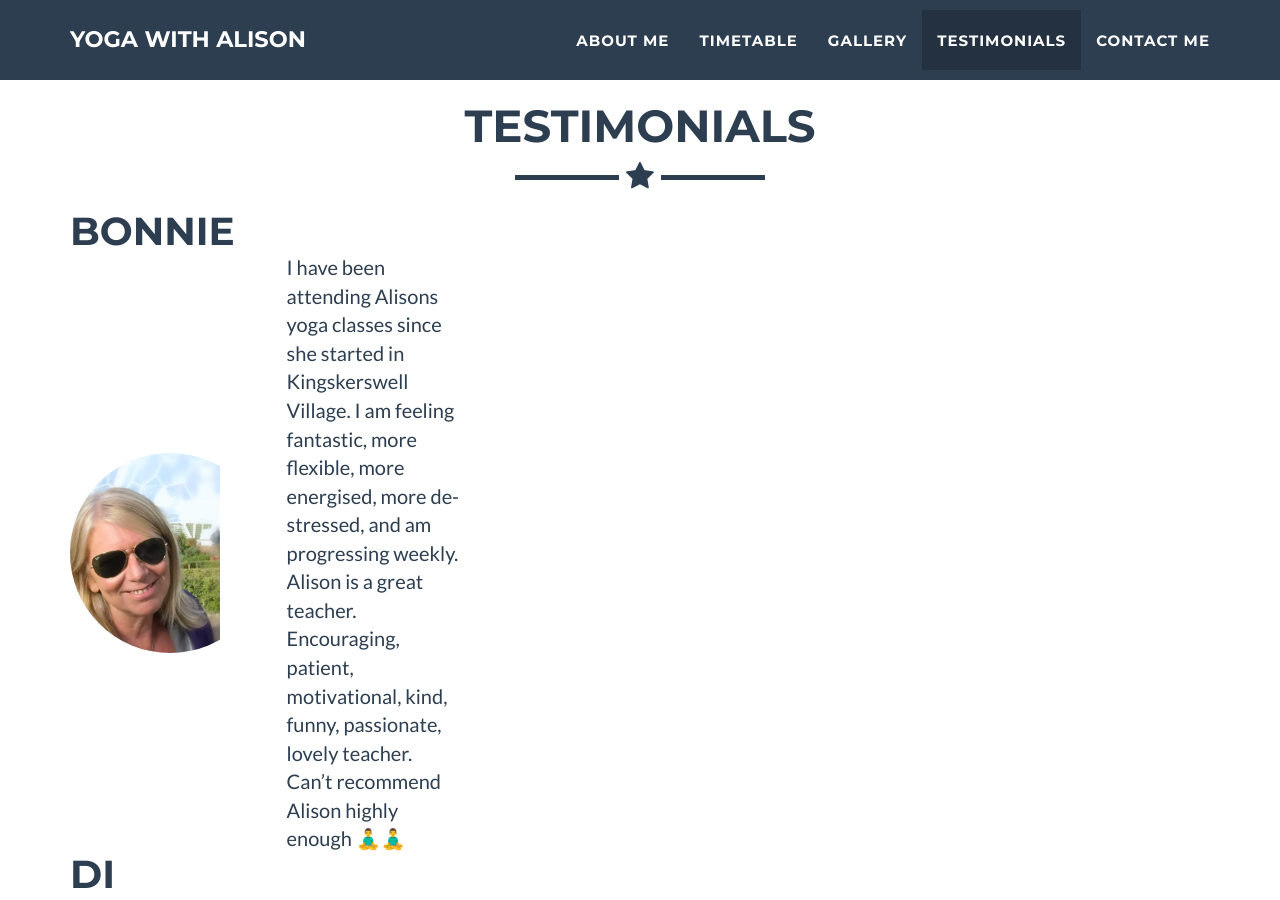
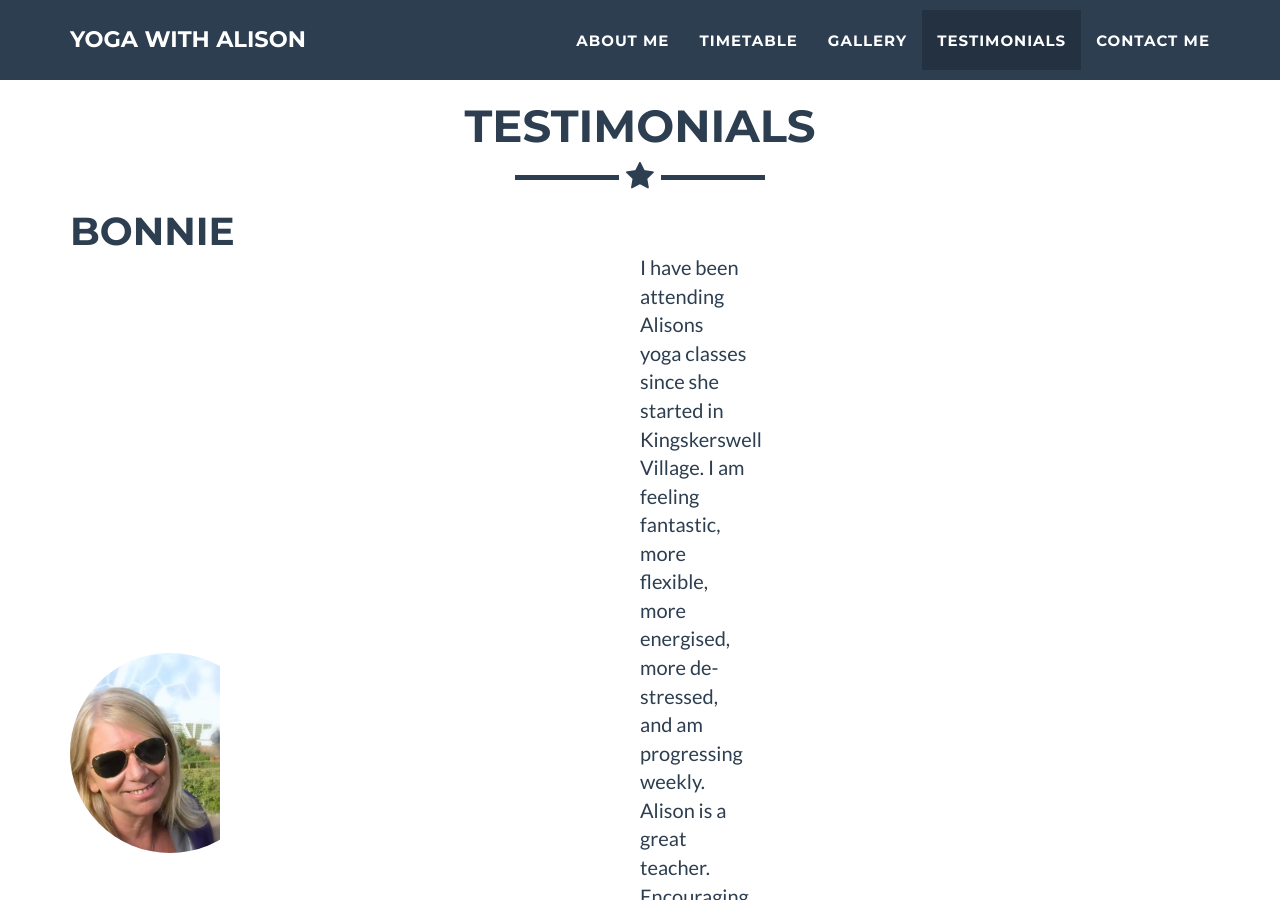
Before and after one commit to YogaWithAlison/yogawithalison.github.io, a Jekyll site: the page built from _posts/2014-07-18-project-1.markdown, in a window 1280 px wide and 900 px high, scrolled down 3262 px. Built offline with Jekyll 4.4.1, drawn with Linux system fonts in a browser that asks for light colours.

Commit message:
testimonials

```diff
--- a/_includes/testimonials.html
+++ b/_includes/testimonials.html
@@ -12,11 +12,11 @@
             <TABLE style="width:100%">
                 {% for post in site.testimonials %}
                     <TR>
-                        <TH colspan="2"><H1>{{ post.title }}</H1></TH>
+                        <TH colspan="2" style="width:100%"><H1>{{ post.title }}</H1></TH>
                     </TR>
                     <TR>
                         <TD> <div style="width:200px; height:200px; position:relative; overflow:hidden; border-radius:50%"> <img src="img/testimonials/{{ post.img }}" style="display: inline;margin: 0 auto;margin-left: -25%; //centers the imageheight: auto;width: 100%;"></div></TD>
-                        <TD style="width:80vw"><p>{{ post.description }}</p></TD>
+                        <TD><p>{{ post.description }}</p></TD>
                     </TR>
                 {% endfor %}
             </TABLE>
```
